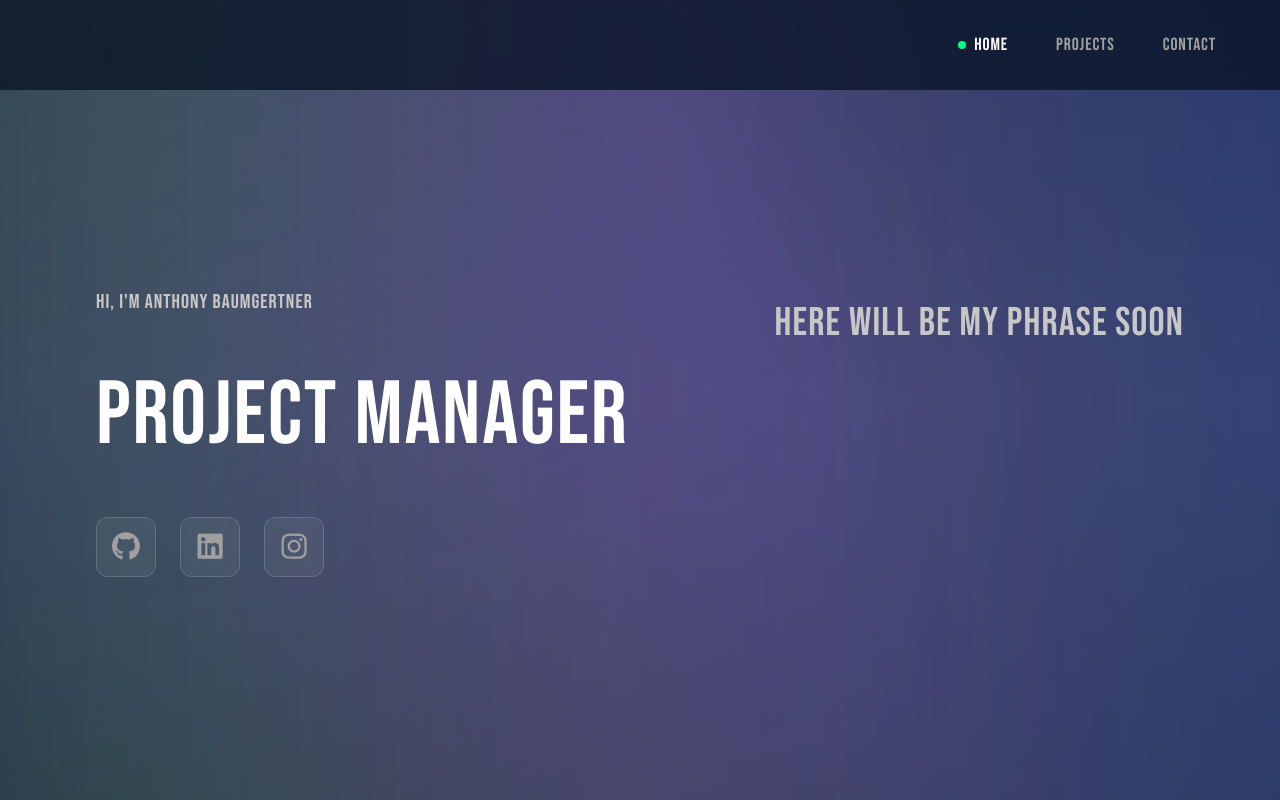
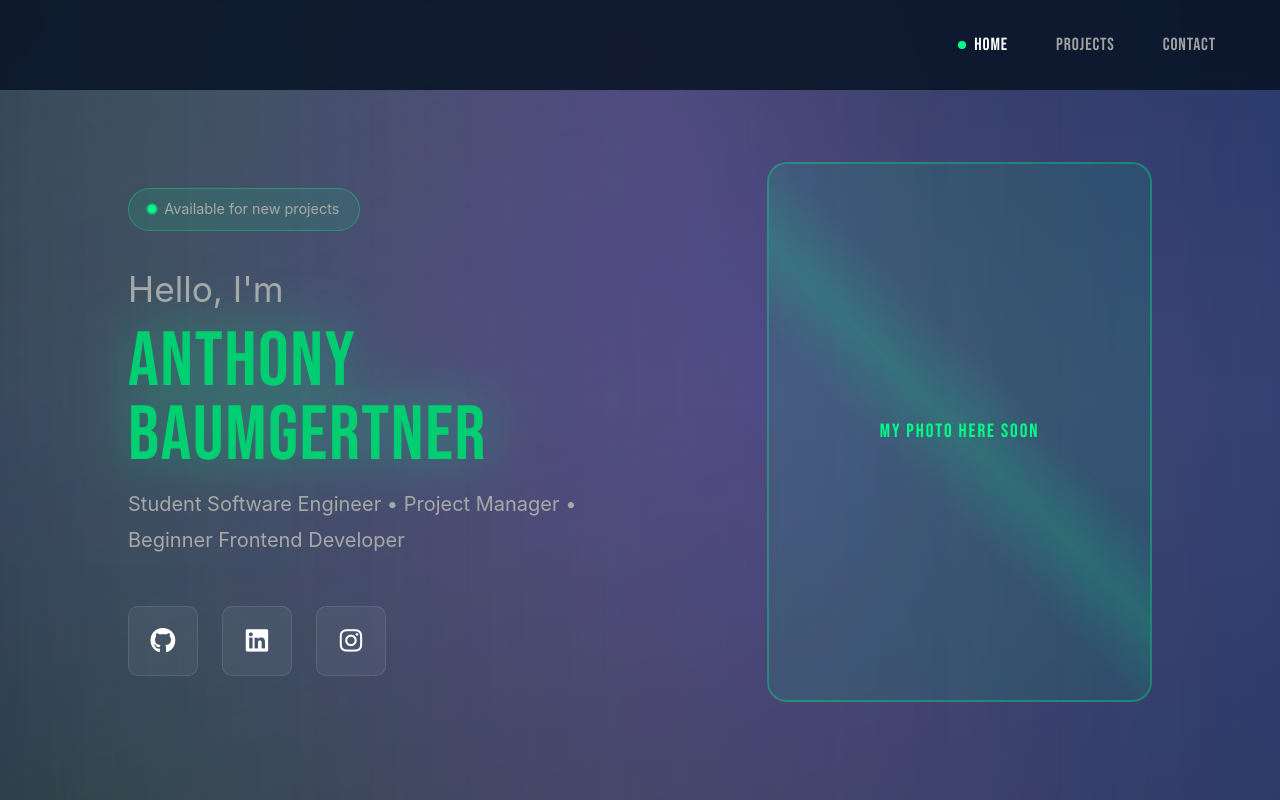
Before and after one commit to Baumyyy/Baumgertner, a React (Vite) app: page / in a window 1280 px wide. Built offline with nearby package versions, Linux system fonts and the light colour scheme.

Commit message:
Update for hero section

```diff
--- a/src/components/Hero.css
+++ b/src/components/Hero.css
@@ -8,7 +8,7 @@
   padding: 2rem 4rem;
   display: flex;
   justify-content: flex-end;
-  background: rgba(10, 22, 40, 0.8);
+  background: rgba(10, 22, 40, 0.9);
   backdrop-filter: blur(10px);
 }
 
@@ -19,7 +19,7 @@
 }
 
 .nav-link {
-  color: #a0a0a0; /* Harmaa oletuksena */
+  color: #a0a0a0;
   text-decoration: none;
   font-size: 1.1rem;
   transition: color 0.3s ease;
@@ -28,10 +28,10 @@
   gap: 0.5rem;
   font-family: 'Bebas Neue', sans-serif;
   letter-spacing: 0.05em;
-}
-
-.nav-link.active {
-  color: #ffffff; /* Valkoinen kun aktiivinen */
+  background: none;
+  border: none;
+  padding: 0;
+  cursor: pointer;
 }
 
 .nav-link:hover {
@@ -47,11 +47,11 @@
   height: 8px;
   background: #00ff88;
   border-radius: 50%;
-  display: none; /* Piilotettu oletuksena */
+  display: none;
 }
 
 .nav-link.active .nav-dot {
-  display: inline-block; /* Näkyy vain kun active */
+  display: inline-block;
 }
 
 /* Hero Section */
@@ -60,41 +60,95 @@
   display: flex;
   flex-direction: column;
   justify-content: center;
-  padding: 8rem 6rem 4rem 6rem;
+  padding: 8rem 8rem 4rem 8rem;
   position: relative;
   z-index: 1;
   max-width: 1800px;
+  margin: 0 auto;
 }
 
 .hero-main {
   display: flex;
   justify-content: space-between;
-  align-items: flex-start;
-  gap: 6rem;
+  align-items: center;
+  gap: 8rem;
 }
 
 .hero-left {
-  flex: 0 0 auto;
-  max-width: 600px;
+  flex: 1;
+  max-width: 700px;
 }
-/*Hi I'm AB*/
+
+/* Availability Badge */
+.availability-badge {
+  display: inline-flex;
+  align-items: center;
+  gap: 0.5rem;
+  padding: 0.6rem 1.2rem;
+  background: rgba(0, 255, 136, 0.1);
+  border: 1px solid rgba(0, 255, 136, 0.3);
+  border-radius: 50px;
+  margin-bottom: 2rem;
+  font-size: 0.9rem;
+  color: #a8a8a8;
+  font-family: -apple-system, BlinkMacSystemFont, 'Segoe UI', sans-serif;
+}
+
+.availability-dot {
+  width: 8px;
+  height: 8px;
+  background: #00ff88;
+  border-radius: 50%;
+  animation: pulse 2s infinite;
+}
+
+@keyframes pulse {
+  0%, 100% {
+    opacity: 1;
+    box-shadow: 0 0 0 0 rgba(0, 255, 136, 0.7);
+  }
+  50% {
+    opacity: 0.8;
+    box-shadow: 0 0 0 8px rgba(0, 255, 136, 0);
+  }
+}
+
+/* Hero Greeting */
 .hero-greeting {
+  font-size: 2.2rem;
+  color: #a8a8a8;
+  margin-bottom: 0.6rem;
+  font-weight: 400;
+  font-family: -apple-system, BlinkMacSystemFont, 'Segoe UI', sans-serif;
+}
+
+/* Hero Name */
+.hero-name {
+  font-size: clamp(2.5rem, 6vw, 7rem);
+  font-weight: 300;
+  line-height: 0.97;
+  margin-bottom: 0.77rem;
+  background: linear-gradient(
+    200deg,
+    #00cc70 30%,
+    #00ff88 700%,
+    #009955 1000%
+  );
+  -webkit-background-clip: text;
+  -webkit-text-fill-color: transparent;
+  background-clip: text;
+  filter: drop-shadow(0 0 30px rgba(0, 255, 136, 0.4));
+  font-family: 'Bebas Neue', sans-serif;
+  letter-spacing: 0.02em;
+}
+
+/* Hero Roles */
+.hero-roles {
   font-size: 1.25rem;
-  color: #c7c7c7;
-  margin-bottom: 0.02em;
-  font-weight: 400;
-  font-family: 'Bebas Neue', sans-serif;
-  letter-spacing: 0.05em;
-}
-/*Junior SEPM*/
-.hero-title {
-  font-size: clamp(3.5rem, 7vw, 6rem);
-  font-weight: 400;
-  line-height: 1;
+  color: #a8a8a8;
   margin-bottom: 3rem;
-  color: #ffffff;
-  letter-spacing: 0.02em;
-  font-family: 'Bebas Neue', sans-serif;
+  line-height: 1.8;
+  font-family: -apple-system, BlinkMacSystemFont, 'Segoe UI', sans-serif;
 }
 
 /* Social Links */
@@ -104,16 +158,16 @@
 }
 
 .social-link {
-  width: 60px;
-  height: 60px;
+  width: 70px;
+  height: 70px;
   background: rgba(255, 255, 255, 0.05);
-  border: 1px solid rgba(255, 255, 255, 0.15);
-  border-radius: 12px;
+  border: 1px solid rgba(255, 255, 255, 0.1);
+  border-radius: 10px;
   display: flex;
   align-items: center;
   justify-content: center;
-  color: #a0a0a0;
-  font-size: 1.8rem;
+  color: #ffffff;
+  font-size: 1.6rem;
   transition: all 0.3s ease;
   text-decoration: none;
 }
@@ -121,73 +175,89 @@
 .social-link:hover {
   background: rgba(255, 255, 255, 0.1);
   border-color: #00ff88;
-  color: #ffffff;
   transform: translateY(-3px);
 }
 
-/* Hero Middle/My Phrace */
-.hero-middle {
+/* Hero Right - kuvan Placeholder */
+.hero-right {
   flex: 0 0 auto;
-  max-width: 550px;
+  max-width: 400px;
   display: flex;
   align-items: center;
-  padding-top: 8rem;
+  justify-content: center;
 }
 
-.hero-description {
-  font-size: 2.5rem;
-  color: #c7c7c7;
-  line-height: 1.8;
-  font-family: 'Bebas Neue', sans-serif;
-  font-weight: 400;
-  letter-spacing: 0.03em;
+.hero-image-placeholder {
+  width: 385px;
+  height: 540px;
+  border-radius: 20px;
+  background: linear-gradient(135deg, rgba(0, 255, 136, 0.1), rgba(0, 204, 112, 0.1));
+  border: 2px solid rgba(0, 255, 136, 0.3);
+  display: flex;
+  align-items: center;
+  justify-content: center;
+  position: relative;
+  overflow: hidden;
 }
 
-/* Tech Stack */
-.tech-stack {
-  display: flex;
-  gap: 3rem;
-  flex-wrap: wrap;
-  margin-top: 6rem;
-  padding-top: 3rem;
-  border-top: 1px solid rgba(255, 255, 255, 0.1);
+.hero-image-placeholder::before {
+  content: '';
+  position: absolute;
+  width: 100%;
+  height: 100%;
+  background: linear-gradient(
+    45deg,
+    transparent 40%,
+    rgba(0, 255, 136, 0.15) 50%,
+    transparent 60%
+  );
 }
 
-.tech-item {
-  display: flex;
-  align-items: center;
-  gap: 0.8rem;
-  color: #a0a0a0;
-  font-size: 1.1rem;
+
+
+.image-text {
+  font-size: 1.2rem;
+  color: #00ff88;
   font-family: 'Bebas Neue', sans-serif;
-  letter-spacing: 0.05em;
+  letter-spacing: 0.1em;
+  z-index: 1;
+  position: relative;
 }
 
-.tech-item i {
-  font-size: 2rem;
-  color: #ffffff;
+/* Tämä päivittyy sit kuvaa varten*/
+.hero-image-placeholder img {
+  width: 100%;
+  height: 100%;
+  object-fit: cover;
+  border-radius: 20px;
+  z-index: 1;
+  position: relative;
 }
 
 /* Responsive */
 @media (max-width: 1200px) {
   .hero-main {
-    gap: 4rem;
-  }
-
-  .hero-right {
-    padding-top: 4rem;
+    gap: 5rem;
   }
 }
 
 @media (max-width: 968px) {
+  .hero {
+    padding: 6rem 3rem 3rem 3rem;
+  }
+
   .hero-main {
     flex-direction: column;
     gap: 3rem;
   }
 
   .hero-right {
-    padding-top: 0;
     max-width: 100%;
+  }
+
+  .hero-image-placeholder {
+    width: 280px;
+    height: 360px;
   }
 }
 
@@ -204,21 +274,17 @@
     padding: 6rem 2rem 2rem 2rem;
   }
 
-  .hero-title {
+  .hero-name {
     font-size: clamp(2.5rem, 8vw, 4rem);
-    margin-bottom: 2rem;
   }
 
-  .tech-stack {
-    gap: 2rem;
-    margin-top: 4rem;
+  .hero-roles {
+    font-size: 1.1rem;
   }
 
-  .tech-item {
-    font-size: 0.9rem;
-  }
-
-  .tech-item i {
-    font-size: 1.5rem;
+  .social-link {
+    width: 50px;
+    height: 50px;
+    font-size: 1.4rem;
   }
 }
--- a/src/components/Hero.jsx
+++ b/src/components/Hero.jsx
@@ -1,5 +1,4 @@
 import React, { useState, useEffect } from 'react';
-import TextRotator from './TextRotator.jsx';
 import './Hero.css';
 
 const Hero = () => {
@@ -7,7 +6,6 @@ const Hero = () => {
 
   useEffect(() => {
     const sections = document.querySelectorAll('section[id]');
-    console.log('Found sections:', sections.length, Array.from(sections).map(s => s.id));
 
     const observerOptions = {
       threshold: 0.3,
@@ -18,7 +16,6 @@ const Hero = () => {
       entries.forEach((entry) => {
         if (entry.isIntersecting) {
           const id = entry.target.getAttribute('id');
-          console.log('Active section changed to:', id);
           setActiveSection(id);
         }
       });
@@ -27,7 +24,6 @@ const Hero = () => {
     const observer = new IntersectionObserver(observerCallback, observerOptions);
 
     sections.forEach((section) => {
-      console.log('Observing section:', section.id);
       observer.observe(section);
     });
 
@@ -88,14 +84,23 @@ const Hero = () => {
       <section id="home" className="hero">
         <div className="hero-main">
           <div className="hero-left">
-            <p className="hero-greeting">Hi, I'm Anthony Baumgertner</p>
-            <TextRotator />
+            <div className="availability-badge">
+              <span className="availability-dot"></span>
+              Available for new projects
+            </div>
+
+            <h2 className="hero-greeting">Hello, I'm</h2>
+            <h1 className="hero-name">Anthony Baumgertner</h1>
+
+            <p className="hero-roles">
+              Student Software Engineer • Project Manager • Beginner Frontend Developer
+            </p>
 
             <div className="social-links">
               <a href="https://github.com/baumyyy" target="_blank" rel="noopener noreferrer" className="social-link" aria-label="GitHub">
                 <i className="fab fa-github"></i>
               </a>
-              <a href="https://linkedin.com/in/yourusername" target="_blank" rel="noopener noreferrer" className="social-link" aria-label="LinkedIn">
+              <a href="https://linkedin.com/in/anthony-baumgertner" target="_blank" rel="noopener noreferrer" className="social-link" aria-label="LinkedIn">
                 <i className="fab fa-linkedin"></i>
               </a>
               <a href="https://instagram.com/baumgertnerr" target="_blank" rel="noopener noreferrer" className="social-link" aria-label="Instagram">
@@ -104,10 +109,11 @@ const Hero = () => {
             </div>
           </div>
 
+          {/* Placeholder kuvalle */}
           <div className="hero-right">
-            <p className="hero-description">
-              Here will be my phrase soon
-            </p>
+            <div className="hero-image-placeholder">
+              <span className="image-text">My photo here soon</span>
+            </div>
           </div>
         </div>
       </section>
```
